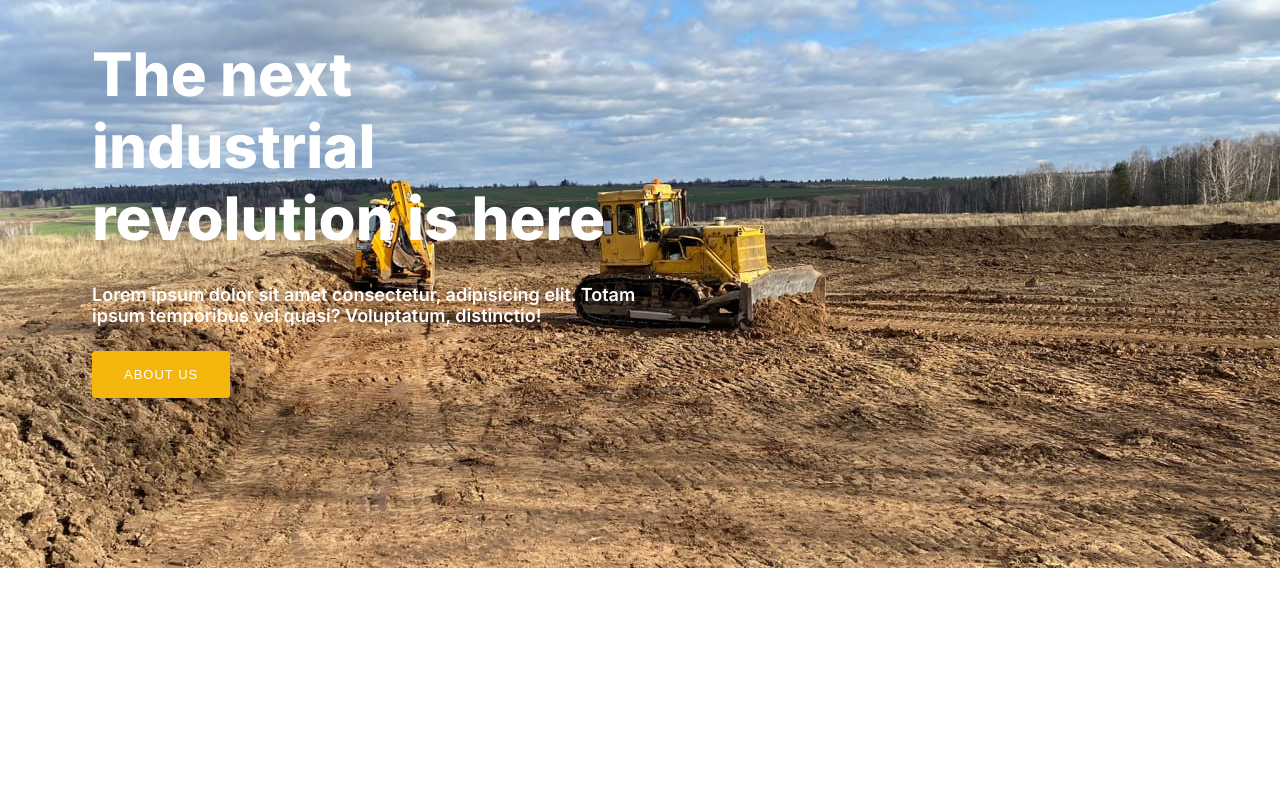
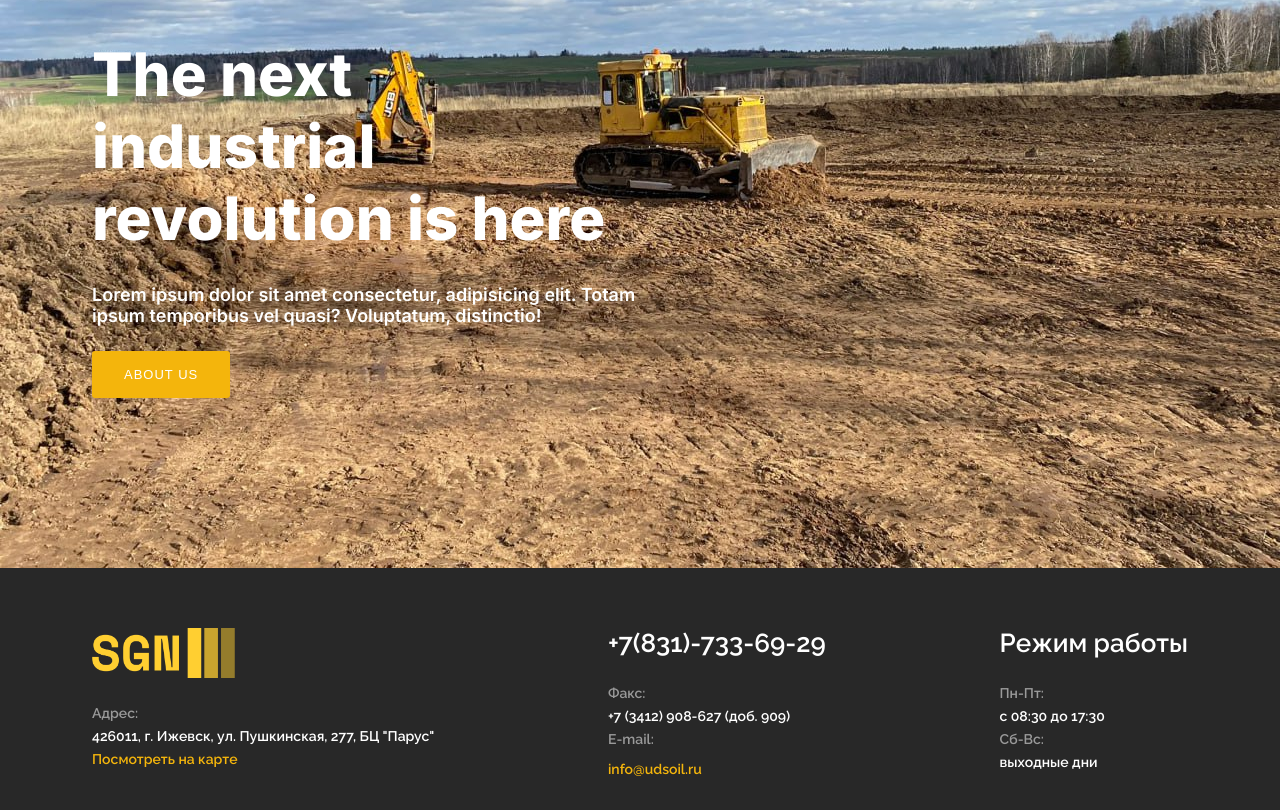
Before and after one commit to chernyshevartemiy/oil-app, a React (Create React App) app: page / in a window 1280 px wide. Shown: the part 260-1070 px from the top of the page. Before the commit the page ends 828 px from the top, so only its background shows below. Built offline with nearby package versions, Linux system fonts and the light colour scheme.

Commit message:
footer && error

```diff
--- a/src/App.tsx
+++ b/src/App.tsx
@@ -4,8 +4,8 @@ import { Job } from './pages/Job';
 import { Services } from './pages/Services';
 import { Contact } from './pages/Contact';
 import { Layout } from './components/Layout';
-
-const App:React.FC = () => {
+import { Error } from './pages/Error';
+const App: React.FC = () => {
   return (
     <Routes>
       <Route element={<Layout />}>
@@ -13,6 +13,7 @@ const App:React.FC = () => {
         <Route path='job' element={<Job />} />
         <Route path='services' element={<Services />} />
         <Route path='contact' element={<Contact />} />
+        <Route path='*' element={<Error />} />
       </Route>
     </Routes>
   );
--- /dev/null
+++ b/src/components/Footer.tsx
@@ -0,0 +1,103 @@
+import styled from 'styled-components';
+import { Container } from './Containter';
+import icon from '../assets/images/Icon.png';
+
+const FooterEl = styled.footer`
+  background-color: #282828;
+  font-size: var(--fs-sm);
+`;
+
+const Wrapper = styled.div`
+  display: flex;
+  flex-direction: column;
+  justify-content: space-between;
+  width: 100%;
+  padding-top: 60px;
+  padding-bottom: 33px;
+  @media (min-width: 1024px) {
+    flex-direction: row;
+  }
+`;
+
+const Main = styled.div`
+  display: flex;
+  flex-direction: column;
+`;
+
+
+const Contact = styled.div`
+  display: flex;
+  flex-direction: column;
+`;
+
+const Schedule = styled.div`
+  display: flex;
+  flex-direction: column;
+`;
+const Logo = styled.img`
+  display: block;
+  height: 50px;
+  margin-bottom: 20px;
+  align-self: flex-start;
+`;
+
+const Title = styled.span`
+  color: var(--text-color-white);
+  height: auto;
+  margin-bottom: 20px;
+  font-size: 26px;
+  margin-top: 40px;
+  @media (min-width: 1024px) {
+    margin-top: 0;
+  }
+`;
+
+const Subtitle = styled.span`
+  color: var(--subtitle-color);
+  margin: 7px 0;
+`;
+
+const Text = styled.span`
+  color: var(--text-color-white);
+`;
+
+const SelectedText = styled.span`
+  color: var(--selected-color);
+  margin-top: 7px;
+  transition: all 0.2s;
+  cursor: pointer;
+  &:hover {
+    color: #ffffff;
+  }
+`;
+
+export const Footer = () => {
+  return (
+    <FooterEl>
+      <Container>
+        <Wrapper>
+          <Main>
+            <Logo src={icon} />
+            <Subtitle>Адрес:</Subtitle>
+            <Text>426011, г. Ижевск, ул. Пушкинская, 277, БЦ "Парус"</Text>
+            <SelectedText>Посмотреть на карте</SelectedText>
+          </Main>
+          <Contact>
+            <Title>+7(831)-733-69-29 </Title>
+            <Subtitle>Факс:</Subtitle>
+            <Text>+7 (3412) 908-627 (доб. 909)</Text>
+            <Subtitle>E-mail:</Subtitle>
+            <SelectedText>info@udsoil.ru</SelectedText>
+          </Contact>
+          <Schedule>
+            <Title>Режим работы</Title>
+            <Subtitle>Пн-Пт:</Subtitle>
+            <Text>с 08:30 до 17:30</Text>
+            <Subtitle>Сб-Вс:</Subtitle>
+            <Text>выходные дни</Text>
+          </Schedule>
+        </Wrapper>
+      </Container>
+    </FooterEl>
+  );
+};
--- a/src/components/Layout.tsx
+++ b/src/components/Layout.tsx
@@ -2,6 +2,7 @@ import styled from 'styled-components';
 import { Outlet } from 'react-router-dom';
 import { Header } from './Header';
 import { Container } from './Containter';
+import { Footer } from './Footer';
 
 const Wrapper = styled.div`
   width: 100%;
@@ -12,6 +13,7 @@ export const Layout: React.FC = () => {
     <Wrapper>
       <Header />
       <Outlet />
+      <Footer />
     </Wrapper>
   );
 };
--- a/src/components/Slide.tsx
+++ b/src/components/Slide.tsx
@@ -12,6 +12,7 @@ const Wrapper = styled.div<IWrapper>`
   height: 700px;
   background-image: url(${({ img }) => img});
   background-repeat: no-repeat;
+  background-position: center;
   background-size: cover;
   align-items: center;
   color: #ffffff;
--- a/src/index.css
+++ b/src/index.css
@@ -22,6 +22,7 @@
   --radius: 3px;
   --text-color: #282828;
   --text-color-white: #ffffff;
+  --subtitle-color: #9a9a9a;
   --bg-color: rgba(244, 181, 12, 1);
   --selected-color: rgba(244, 181, 12, 1);
   --hover-text-color: #f4c40a;
--- /dev/null
+++ b/src/pages/Error.tsx
@@ -0,0 +1,35 @@
+import styled from 'styled-components';
+import { Container } from '../components/Containter';
+
+const Wrapper = styled.div`
+  width: 100%;
+  margin-top: 20px;
+`;
+
+const ErrorEl = styled.div`
+  display: flex;
+  flex-direction: column;
+  align-items: center;
+`;
+
+const Number = styled.span`
+  margin-bottom: 15px;
+  font-size: 30px;
+`;
+
+const Title = styled.span`
+  font-size: 20px;
+`;
+
+export const Error = () => {
+  return (
+    <Wrapper>
+      <Container>
+        <ErrorEl>
+          <Number>Ошибка #404</Number>
+          <Title>Извините, страница была не найдена.</Title>
+        </ErrorEl>
+      </Container>
+    </Wrapper>
+  );
+};
--- a/src/pages/Main.tsx
+++ b/src/pages/Main.tsx
@@ -21,13 +21,12 @@ export const Main: React.FC = () => {
           spaceBetween={0}
           pagination={{
             type: 'progressbar',
-            dynamicBullets: true,
           }}
           autoplay={{
             delay: 7500,
             disableOnInteraction: false,
           }}
-          modules={[Autoplay, Navigation, Pagination]}
+          modules={[Autoplay, Pagination]}
           className='mySwiper'
         >
           <SwiperSlide>
```
